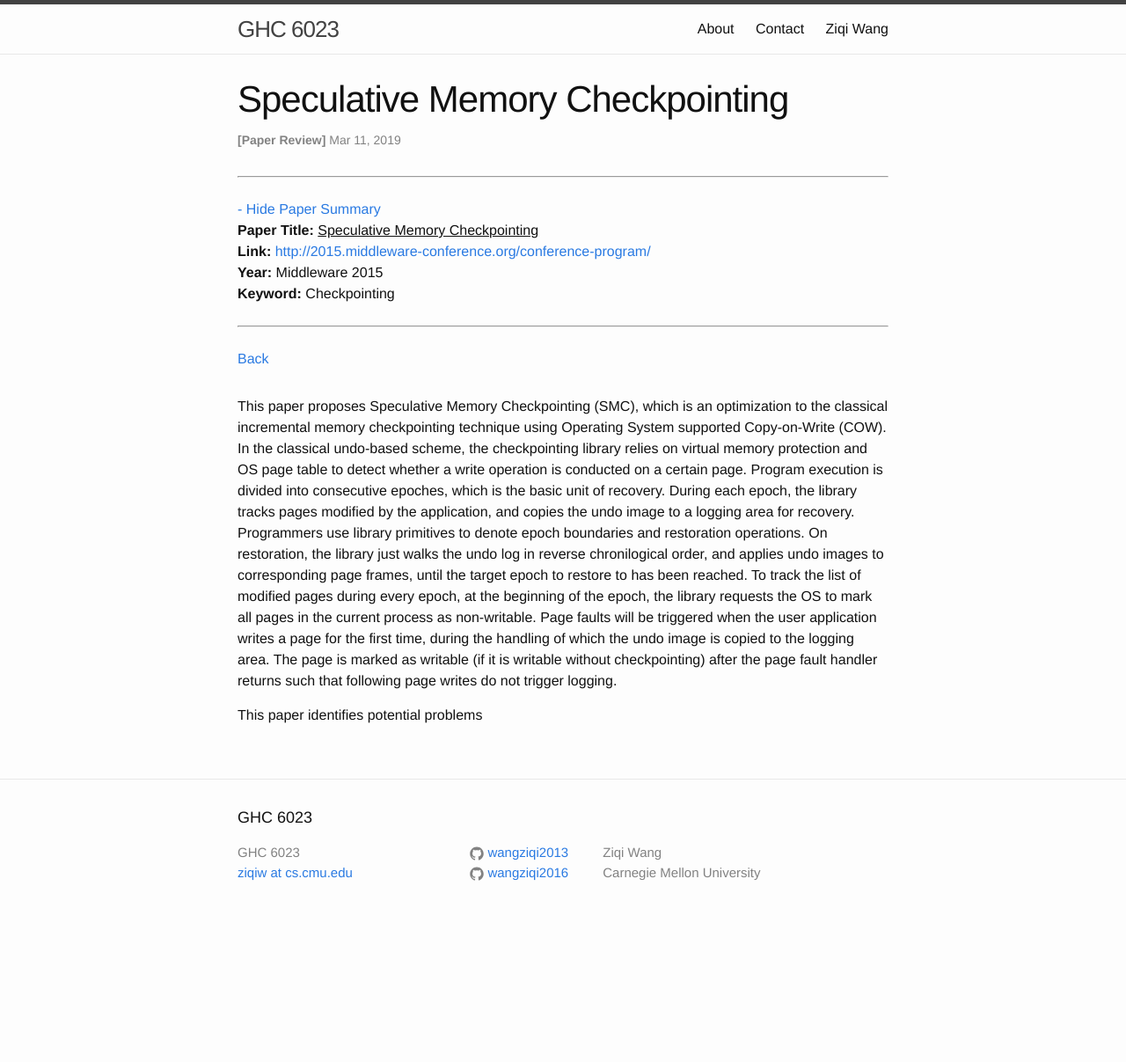
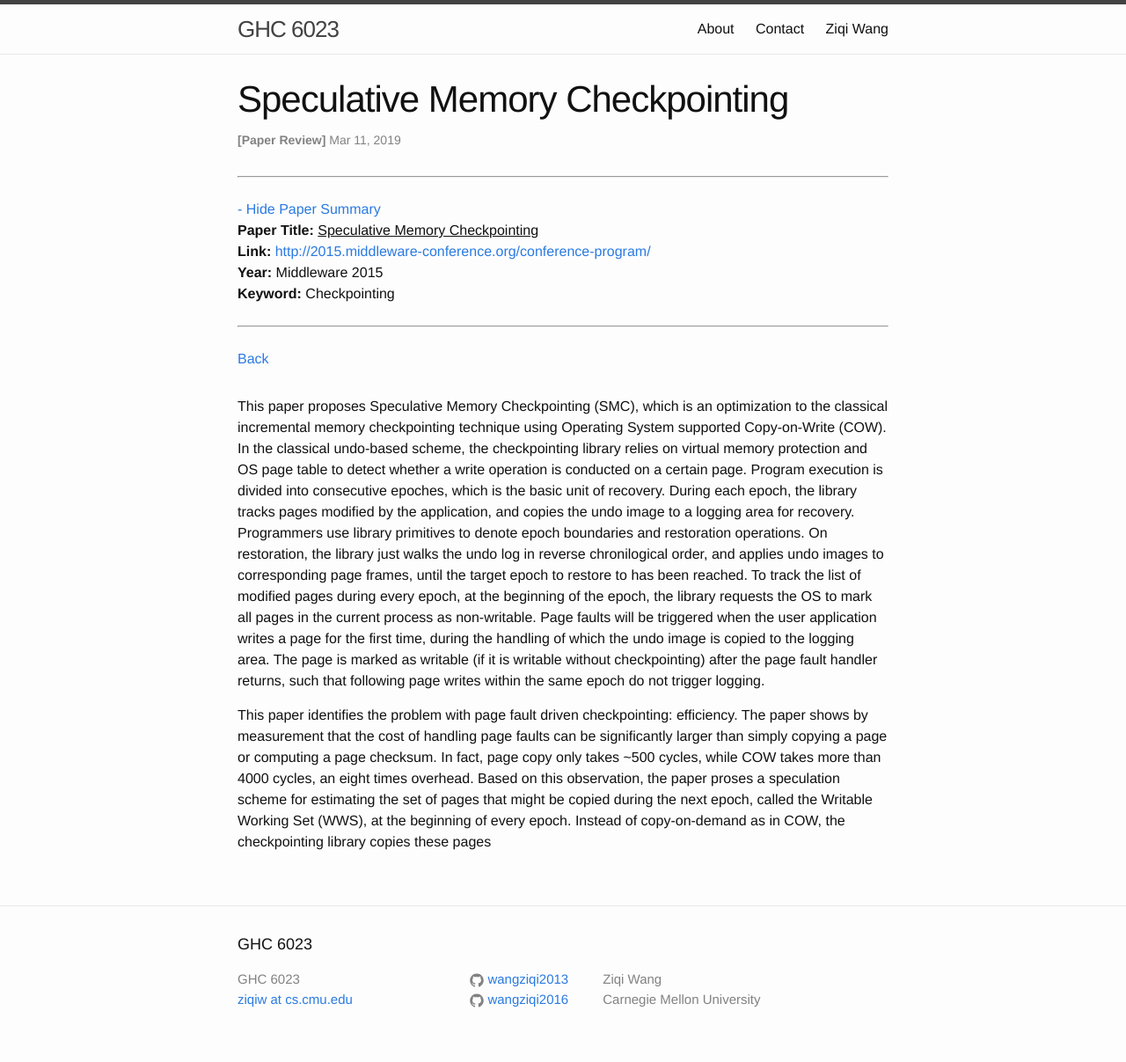
Before and after one commit to wangziqi2013/wangziqi2013.github.io, a Jekyll site: the page built from _posts/2018-03-11-speculative-memory-checkpointing.markdown, in a window 1280 px wide. Shown: the whole page at 88% size. Built offline with Jekyll 4.4.1, drawn with Linux system fonts in a browser that asks for light colours; before the commit the page ends 1063 px from its top, so only the background shows below that.

Commit message:
Adding observation

```diff
--- a/_posts/2018-03-11-speculative-memory-checkpointing.markdown
+++ b/_posts/2018-03-11-speculative-memory-checkpointing.markdown
@@ -23,7 +23,12 @@ walks the undo log in reverse chronilogical order, and applies undo images to co
 epoch to restore to has been reached. To track the list of modified pages during every epoch, at the beginning of the epoch,
 the library requests the OS to mark all pages in the current process as non-writable. Page faults will be triggered when
 the user application writes a page for the first time, during the handling of which the undo image is copied to the
-logging area. The page is marked as writable (if it is writable without checkpointing) after the page fault handler returns
-such that following page writes do not trigger logging.
+logging area. The page is marked as writable (if it is writable without checkpointing) after the page fault handler returns,
+such that following page writes within the same epoch do not trigger logging.
 
-This paper identifies potential problems
+This paper identifies the problem with page fault driven checkpointing: efficiency. The paper shows by measurement that
+the cost of handling page faults can be significantly larger than simply copying a page or computing a page checksum.
+In fact, page copy only takes ~500 cycles, while COW takes more than 4000 cycles, an eight times overhead. Based on this
+observation, the paper proses a speculation scheme for estimating the set of pages that might be copied during the next
+epoch, called the Writable Working Set (WWS), at the beginning of every epoch. Instead of copy-on-demand as in COW, the
+checkpointing library copies these pages
```
